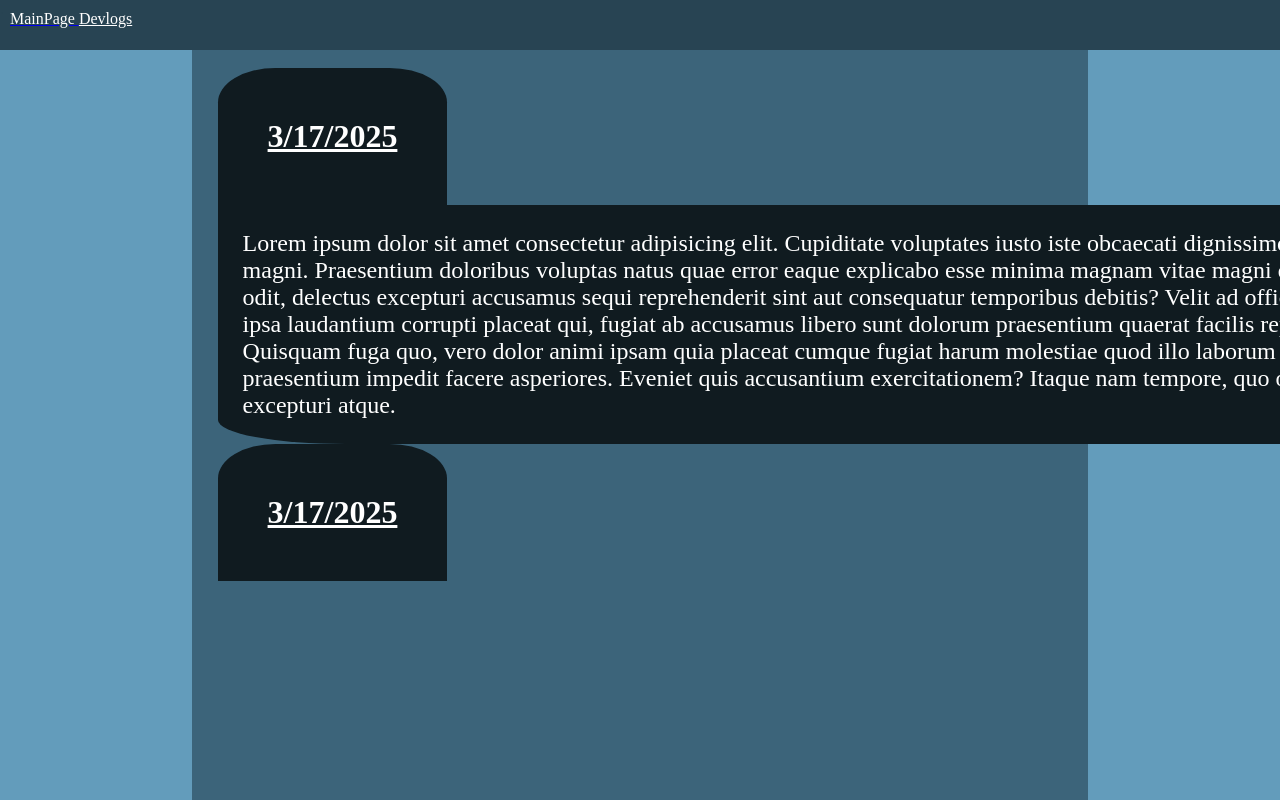
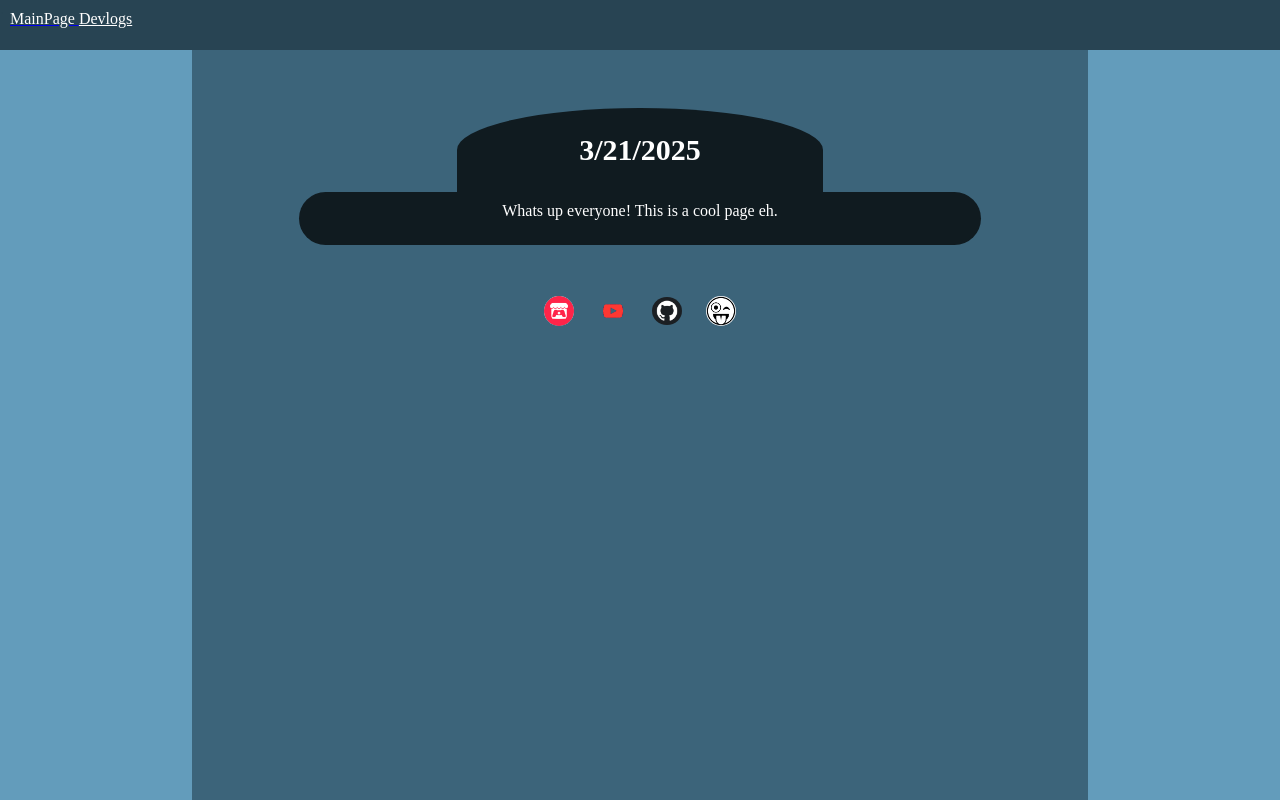
Before and after one commit to AwsmeAnthony/AwsmeAnthony.github.io, a website: page pages/blog.html in a window 1280 px wide. Drawn offline with Linux system fonts and the light colour scheme.

Commit message:
Go the rock throw actawily calling

```diff
--- a/pages/blog.html
+++ b/pages/blog.html
@@ -5,11 +5,9 @@
 <html>
 
 <head>
-    <meta charset="utf-8">
-    <meta http-equiv="X-UA-Compatible" content="IE=edge">
+
     <title>AwsmeAnthony's Devlogs</title>
     <meta name="description" content="">
-    <meta name="viewport" content="width=device-width, initial-scale=1">
     <link rel="stylesheet" href="index.css">
     <link rel="icon" type="../image/x-icon" href="windowsicon.ico">
 
@@ -18,6 +16,7 @@
 
 <body class="bg">
     <group class="topFloater">
+
         <div class="topBarWords">
             <a href="../index.html">
                 <t class="topBarText">MainPage</t>
@@ -29,29 +28,48 @@
 
         <div>.</div>
 
-        <div>
-            <h1 class="devlog_date">3/17/2025</h1>
-            <p class="devlog_body">Lorem ipsum dolor sit amet consectetur adipisicing elit. Cupiditate voluptates iusto
-                iste obcaecati
-                dignissimos velit expedita magni. Praesentium doloribus voluptas natus quae error eaque explicabo esse
-                minima magnam vitae magni quis ipsa molestias odit, delectus excepturi accusamus sequi reprehenderit
-                sint aut consequatur temporibus debitis? Velit ad officia facere tenetur ipsa laudantium corrupti
-                placeat qui, fugiat ab accusamus libero sunt dolorum praesentium quaerat facilis repellat, aliquid cum?
-                Quisquam fuga quo, vero dolor animi ipsam quia placeat cumque fugiat harum molestiae quod illo laborum
-                rem, illum praesentium impedit facere asperiores. Eveniet quis accusantium exercitationem? Itaque nam
-                tempore, quo obcaecati officia excepturi atque.</p>
-        </div>
+    </group>
+    <group>
 
         <div>
-            <h1 class="devlog_date">3/17/2025</h1>
+            <h1 class="devlog_date">3/21/2025</h1>
+            <p class="devlog_body">Whats up everyone! This is a cool page eh.
+            </p>
+
+            <text class="spacer">.</text>
+
+            </p>
+
         </div>
-
 
     </group>
 
 
 
 
+    <div>
+        <table class="footer">
+            <td>
+                <tr>
+
+                    <td><a href="https://awsmeanthony.itch.io/"> <img class="logo" src="../logos/Itchlogo.png"
+                                alt="Itch.io logo"> </a> </td>
+
+                    <td><a href="https://www.youtube.com/channel/UCFzi6ejOYHeuq0B6sXotfEA"><img class="logo"
+                                src="../logos/youtube.png" alt="YouTube logo"> </a> </td>
+
+                    <td><a href=https://github.com/AwsmeAnthony><img class="logo" src="../logos/gihub.png"
+                                alt="GitHub logo"> </a></td>
+
+                    <td><a href="OF.html"><img class="logo" src="../logos/winking.png" alt="Black and white 😜"> </a>
+                    </td>
+            </td>
+            </tr>
+            </td>
+
+        </table>
+    </div>
+
 </body>
 
 </html>
--- a/pages/index.css
+++ b/pages/index.css
@@ -1,35 +1,34 @@
+
 .devlog_date {
     position: relative;
+    color: rgb(255, 255, 255);
+    background-color: #101b20;
+    border-top-left-radius: 50%;
+    border-top-right-radius: 50%;
+    font-size: large;
+    /* translate: 50%, 0px; */
+    top: 100px;
+    text-align: center;
     margin: auto;
-    text-align: left;
-    text-decoration: underline;
-    color: rgb(255, 255, 255);
-    display: inline-block;
-    background: #101b20;
-    border-top-left-radius: 25%;
-    border-top-right-radius: 25%;
-    top: 50px;
-    font-size: xx-large;
-    padding: 50px;
-    left: 17%;
-    size: 100%;
-    text-shadow: black;
+    width: 25%;
+    font-size: 30px;
+    padding: 25px;
 
 }
 
 .devlog_body {
     position: relative;
+    color: rgb(255, 255, 255);
+    background-color: #101b20;
+    /* translate: 50%, 0px; */
+    top: 100px;
+    text-align: center;
     margin: auto;
-    text-align: left;
-    color: rgb(255, 255, 255);
-    display: inline-block;
-    background: #101b20;
-    border-bottom-left-radius: 10%;
-    border-bottom-right-radius: 10%;
-    font-size: x-large;
-    top: 50px;
+    width: 50%;
     padding: 25px;
-    left: 17%;
+    padding-top: 10px;
+    border-radius: 30px;
+
 }
 
 .center {
@@ -87,6 +86,7 @@
 
 
 .footer {
+    padding-top: 50px;
     translate: 0px 50px;
     bottom: 0px;
     margin: auto;
@@ -121,6 +121,10 @@
 }
 
 
+.spacer {
+    color: #101b2000;
+}
+
 .scroll {
     /* animation-name: scrolling;
     animation-duration: 1s;
```
Also changed, not shown: index.html (+9 -2 lines).
